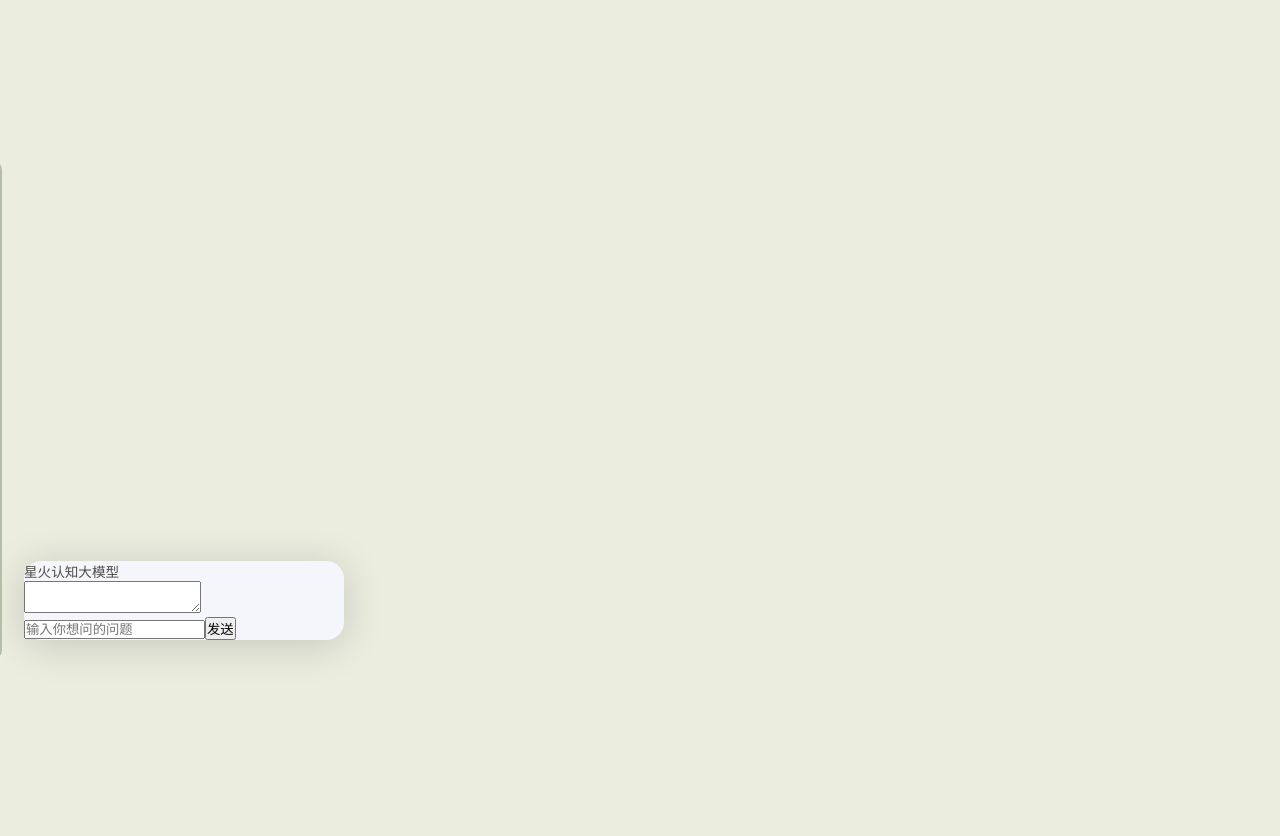
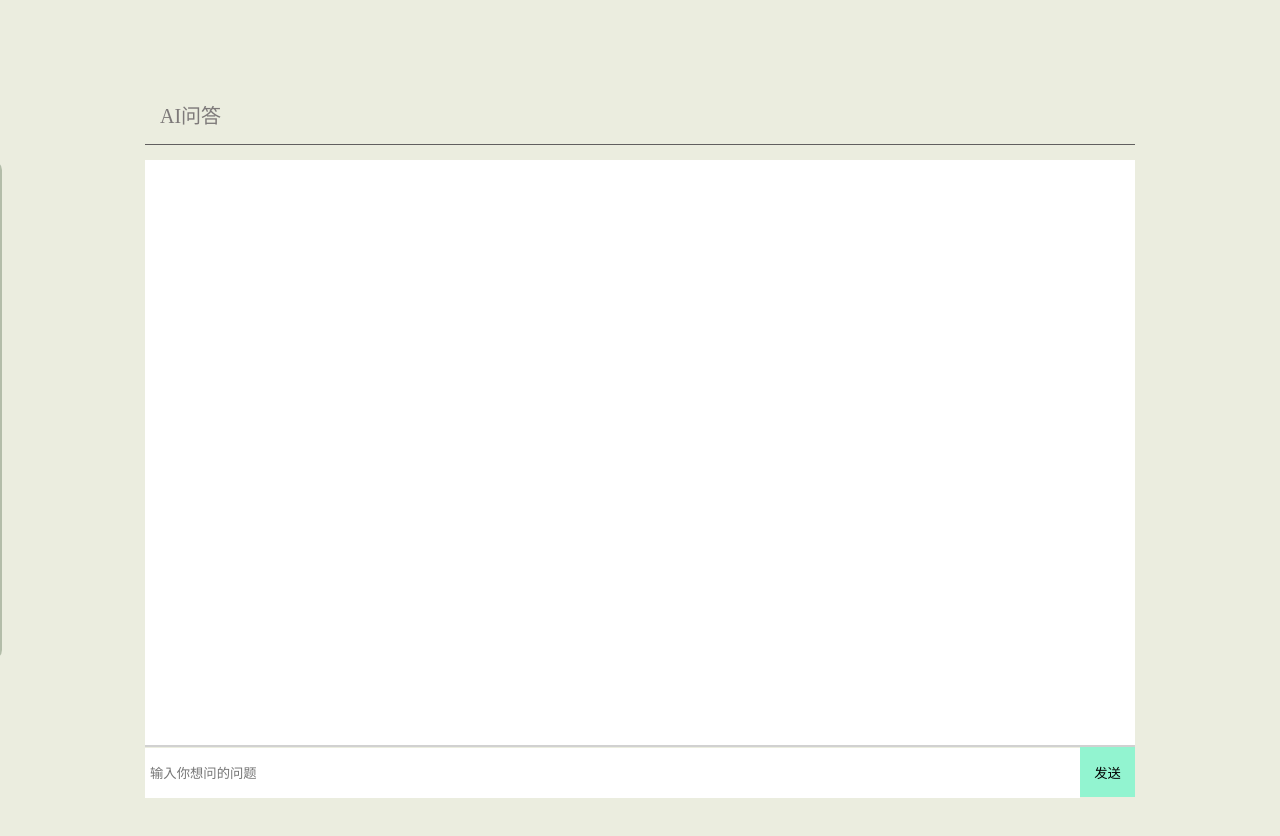
Before and after one commit to Kamukiiii/vue3_nushuProject2.0, a Vue app: page /test in a window 1280 px wide. Shown: the top 836 px of the page. Before the commit the page ends 800 px from the top, so only its background shows below. Built offline with nearby package versions, Linux system fonts and the light colour scheme.

Commit message:
add sparkGPT-API

```diff
--- a/src/views/HomePage.vue
+++ b/src/views/HomePage.vue
@@ -54,7 +54,7 @@ body {
   display: grid;
   place-content: center;
   /* 设置上下内边距为 30% 视口高度 */
-  padding-block: 30dvh;
+  padding-block: 80px;
   background: #ebeddf;
 }
 
--- a/src/views/NsInter.vue
+++ b/src/views/NsInter.vue
@@ -46,8 +46,8 @@
       justify-content: center;
       align-items: center;
       height: 100vh;
-      background: url(../assets/images/bg.png) no-repeat;
-      background-size:cover;
+      /* background: url(../assets/images/bg.png) no-repeat; */
+      /* background-size:cover; */
       position: relative;
   }
 
--- a/src/views/PageTest.vue
+++ b/src/views/PageTest.vue
@@ -1,11 +1,14 @@
 <template>
-    <div class="chat_main">
-        <div class="header">
-            <div>星火认知大模型</div>
+    <div class="AIchat">
+        <div class="title">
+            <p>AI问答</p>
         </div>
-        <div id="results"><textarea id="result" readonly=""></textarea></div>
-        <div id="sendVal">
-            <input type="text" id="question" placeholder="输入你想问的问题"><button @click="sendMsg" id="btn">发送</button>
+        <div class="receive">
+            <textarea id="result" v-model="sparkResult" readonly></textarea>
+        </div>
+        <div class="send">
+            <input type="text" id="question" placeholder="输入你想问的问题" v-model="inputVal"><button :disabled="false"
+                @click="sendMsg" id="btn">发送</button>
         </div>
     </div>
 </template>
@@ -13,8 +16,10 @@
 <script setup>
 import * as base64 from "base-64"
 import CryptoJs from "crypto-js"
+import { ref } from "vue";
 
-const btnDisable = true
+
+// let btnDisable = 'false'
 
 //获取鉴权url地址
 const requestObj = {
@@ -22,14 +27,15 @@ const requestObj = {
     APISecret: 'YzFjZmMzMWViZmZkZjcyMDc1ODI2ZTRj',
     APIKey: '04ed59557143013232c338d17913aaf9',
     Uid: '041213', // 说明下uid自己定，唯一就行
-    sparkResult: '', // 这里放你获取到的结果
 }
-const inputVal = ''
+let sparkResult = ref('') // 这里放你获取到的结果
+const inputVal = ref('')
+
 // 鉴权url地址
 const getWebsocketUrl = () => {
     return new Promise((resovle) => {
-        let url = 'ws(s)://spark-api.xf-yun.com/v3.5/chat' // 可以改成2.1的接口
-        let host = '192.168.223.1:5173' // 主机地址
+        let url = 'wss://spark-api.xf-yun.com/v3.5/chat' // 可以改成2.1的接口
+        let host = 'localhost:5173' // 主机地址
         let apiKeyName = 'api_key' // API密钥的参数名
         let date = new Date().toGMTString() // 当前时间的GMT字符串表示
         let algorithm = 'hmac-sha256'// 使用的哈希算法
@@ -61,7 +67,6 @@ const sendMsg = async () => {
     // 获取输入框中的内容
     // 每次发送问题 都是一个新的websocket请求
     let socket = new WebSocket(myUrl)
-    console.log(socket)
     // 监听websocket的各阶段事件 并做相应处理
     socket.addEventListener('open', (event) => {
         console.log('开启连接！！', event)
@@ -93,7 +98,7 @@ const sendMsg = async () => {
     socket.addEventListener('message', (event) => {
         let data = JSON.parse(event.data)
         console.log('收到消息！！', data)
-        requestObj.sparkResult += data.payload.choices.text[0].content
+        sparkResult.value += data.payload.choices.text[0].content
         if (data.header.code !== 0) {
             console.log('出错了', data.header.code, ':', data.header.message)
             // 出错了"手动关闭连接"
@@ -102,22 +107,22 @@ const sendMsg = async () => {
         if (data.header.code === 0) {
             // 对话已经完成
             if (data.payload.choices.text && data.header.status === 2) {
-                requestObj.sparkResult += data.payload.choices.text[0].content
+                sparkResult.value += data.payload.choices.text[0].content
                 setTimeout(() => {
                     // "对话完成，手动关闭连接"
                     socket.close()
                 }, 3000)
             }
         }
-        addMsgToTextarea(requestObj.sparkResult)
+        addMsgToTextarea(sparkResult.value)
     })
     socket.addEventListener('close', (event) => {
         inputVal.value = ''
         console.log('连接关闭！！', event)
         // 对话完成后socket会关闭，将聊天记录换行处理
-        requestObj.sparkResult = requestObj.sparkResult + '\n\n'
-        addMsgToTextarea(requestObj.sparkResult)
-        btnDisable.value = false
+        sparkResult.value = sparkResult.value + '\n\n'
+        addMsgToTextarea(sparkResult.value)
+        // btnDisable.value = false
         // 清空输入框
     })
     // socket.addEventListener('error', (event) => { })
@@ -125,22 +130,65 @@ const sendMsg = async () => {
 
 // 这就是我们最终获取到的结果，输出在我们的页面上即可
 const addMsgToTextarea = (text) => {
-    requestObj.sparkResult.value = text
+    sparkResult.value = text
 }
 </script>
 
-<style lang="css">
-.chat_main {
-    box-shadow: 0 5px 40px #00000029 !important;
-    font-size: .85rem;
-    background: #f4f6fb;
-    z-index: 3;
-    position: fixed;
-    color: #4c4948;
-    bottom: 10rem;
-    left: 1.5rem;
-    width: 25%;
-    border-radius: 1.1rem;
-    /* transition: all .3s; */
+<style lang="less">
+.AIchat {
+    width: 1000px;
+    // height: 700px;
+    // background-color: skyblue;
+    padding: 5px;
+
+    .title {
+        padding: 15px;
+        border-bottom: 1px solid #615f5f;
+
+        p {
+            font-size: 20px;
+            color: #7d7979;
+        }
+    }
+
+    .receive {
+        width: 100%;
+        height: 600px;
+        padding-top: 15px;
+
+        #result {
+            width: 100%;
+            height: 100%;
+            border: none;
+            resize: none;
+            outline: none;
+            background-color: #ffffff;
+            font-size: 20px;
+            padding: 10px;
+            // border-radius: 10px;
+        }
+    }
+
+    .send {
+        width: 100%;
+        border-top: 2px solid #d1d1d1;
+
+        #question {
+            border: none;
+            width: 935px;
+            height: 50px;
+            padding: 5px;
+
+        }
+
+        button {
+            width: 55px;
+            height: 50px;
+            background-color: #92f4d0;
+            border: none;
+            // border-radius: 10px;
+            cursor: pointer;
+        }
+    }
 }
 </style>
```
Also changed, not shown: src/views/NsKnowledge.vue (+80 -61 lines).
